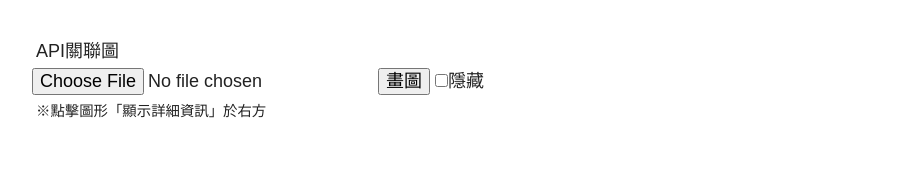
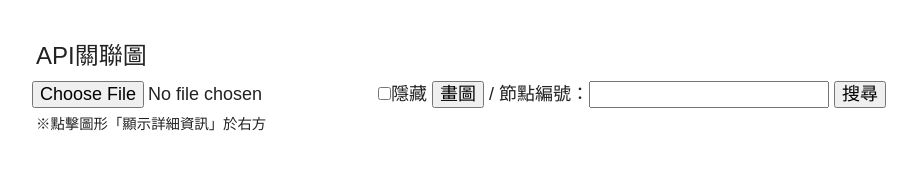
Before and after one commit to weat0212/api-dashboard, a plain HTML site: page index.html in a window 1280 px wide. Shown: the whole page, without its empty margins (0-917 px from the left). Drawn offline with Linux system fonts and the light colour scheme.

Commit message:
新增搜尋功能

```diff
--- a/css/style.css
+++ b/css/style.css
@@ -25,3 +25,8 @@ div {
 .dashboard {
     padding: 1rem;
 }
+
+.title {
+    font-size: 1.5rem;
+    padding-bottom: 0.5rem;
+}
--- a/index.html
+++ b/index.html
@@ -17,12 +17,16 @@
 
 <body>
   <div class="dashboard">
-    <div>API關聯圖</div>
+    <div class="title">API關聯圖</div>
     <input type="file" id="file-selector"/>
-    <button onclick="upload();">畫圖</button>
     <label for="visibility">
       <input type="checkbox" id="visibility">隱藏
     </label>
+    <button onclick="upload();">畫圖</button>
+    <label>
+      / 節點編號：<input type="text" id="search"/>
+    </label>
+    <button onclick="search()">搜尋</button>
     <div><small>※點擊圖形「顯示詳細資訊」於右方</small></div>
   </div>
 
@@ -56,6 +60,16 @@
     }
   }
 
+  function search() {
+    const inputVal = document.getElementById('search').value;
+    try {
+      zoomInTarget(inputVal);
+    } catch (ex) {
+      console.log(ex)
+      alert("請先繪圖");
+    }
+  }
+
 </script>
 
 <script src="js/lib/http_unpkg.com_force-graph.js"></script>
--- a/js/relation-graph.js
+++ b/js/relation-graph.js
@@ -225,3 +225,11 @@ function drawCircle(ctx, node, width) {
     ctx.shadowOffsetX = 1;
     ctx.shadowOffsetY = 1;
 }
+
+function zoomInTarget(target) {
+    const found = data.nodes.filter(t => t.id === target)[0];
+    if (found) {
+        Graph.centerAt(found.x, found.y, 1000);
+        Graph.zoom(8, 1500);
+    }
+}
```
